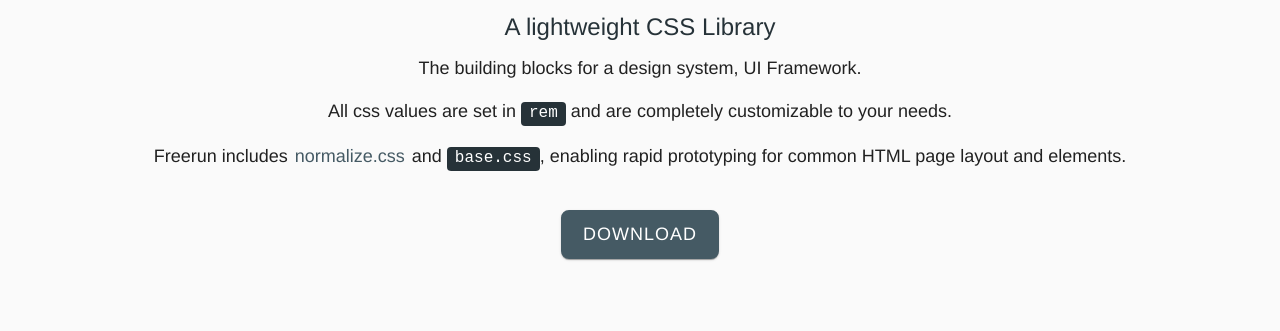
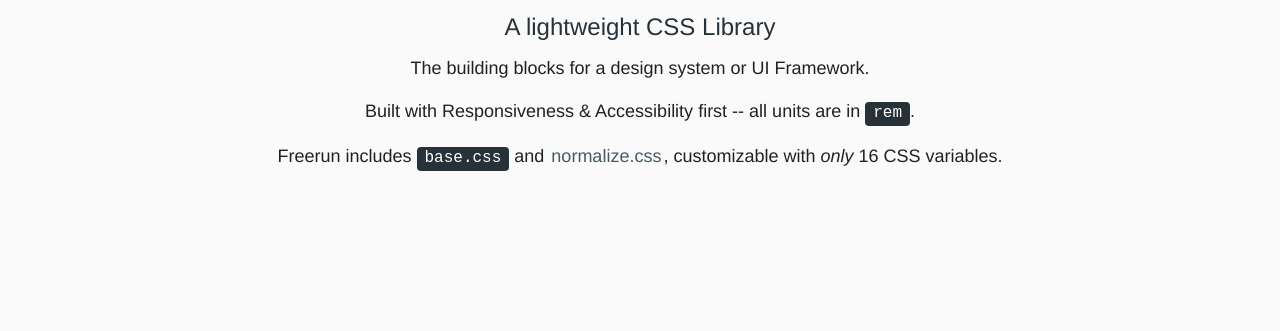
Before and after one commit to Vinsanety/freerun-css, a plain HTML site: page public/index.html in a window 1280 px wide. Shown: the part 317-648 px from the top of the page. Drawn offline with Linux system fonts and the light colour scheme.

Commit message:
Updated index docs language

```diff
--- a/public/css/base.css
+++ b/public/css/base.css
@@ -6,7 +6,6 @@
 - Responisve Grid
 - Buttons
 - Form
--
 */
 
 /* Root CSS Variables
@@ -32,10 +31,10 @@
   --font-family: Helvetica, Arial, sans-serif;
   --body-font-size: 1.125rem;
 
-  /* Media Query */
-  --media-query-sm: 600px;
+  /* Media Query - Declared but currently unused*/
+  /* --media-query-sm: 600px;
   --media-query-md: 900px;
-  --media-query-lg: 1024px;
+  --media-query-lg: 1024px; */
 
   /* Standard Variables */
   --control-border-radius: 0.5rem;
@@ -60,7 +59,6 @@
   font-size: var(--body-font-size);
   background-color: var(--bg-body-color);
   color: var(--dark-font-color);
-  /* overflow-wrap: break-word; */
 }
 a {
   color: var(--primary-color);
@@ -93,6 +91,7 @@
 
 /* Global Helper Classes
 ================================ */
+/* TBD */
 
 /* Typography
 ================================ */
--- a/public/index.html
+++ b/public/index.html
@@ -53,24 +53,26 @@
             </svg>
           </h1>
           <h6>A lightweight CSS Library</h6>
-          <p>The building blocks for a design system, UI Framework.</p>
+          <p>The building blocks for a design system or UI Framework.</p>
           <p>
-            All css values are set in <code>rem</code> and are completely
-            customizable to your needs.
+            Built with Responsiveness & Accessibility first -- all units are in
+            <code>rem</code>.
           </p>
           <p>
-            Freerun includes
+            Freerun includes <code>base.css</code> and
             <a
               href="https://nicolasgallagher.com/about-normalize-css/"
               target="_blank"
               tabindex="-1"
               >normalize.css</a
-            >
-            and <code>base.css</code>, enabling rapid prototyping for common
-            HTML page layout and elements.
+            >, customizable with <em>only</em> 16 CSS variables.
           </p>
           <br />
-          <button tabindex="2">Download</button>
+
+          <!-- UNCOMMENT WHEN READY -->
+          <!-- <form method="get" action="freerun-css.zip">
+            <button type="submit" tabindex="2">Download Zip</button>
+          </form> -->
         </div>
       </div>
 
```
